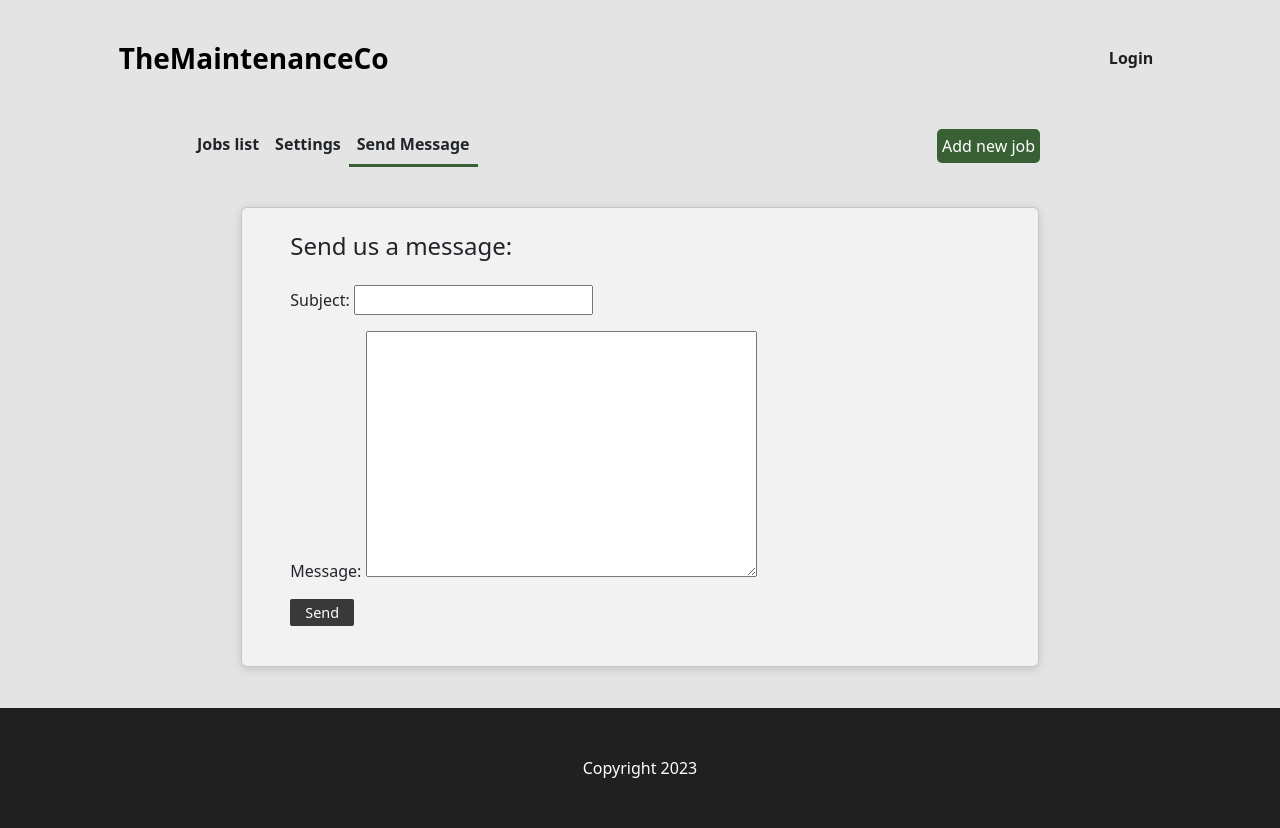
After one commit to andrebraga7/the-maintenance-co, a Django app: page /client/contact in a window 1280 px wide. The commit adds this page. Run offline with Django 3.2, Linux system fonts and the light colour scheme; some libraries are stand-ins or nearby versions.

Commit message:
Create the contact form view and use js to capture and reset form

```diff
--- a/client_dashboard/forms.py
+++ b/client_dashboard/forms.py
@@ -52,3 +52,8 @@ class EditJobForm(forms.ModelForm):
     class Meta:
         model = Job
         fields = ['description']
+
+
+class ContactForm(forms.Form):
+    subject = forms.CharField(max_length=100)
+    message = forms.CharField(widget=forms.Textarea)
--- a/client_dashboard/urls.py
+++ b/client_dashboard/urls.py
@@ -37,4 +37,5 @@ urlpatterns = [
     path(
         'client/jobs/request_<job_id>',
         views.RequestJobDeletion.as_view(), name='request_job_deletion'),
+    path('client/contact', views.Contact.as_view(), name='contact'),
 ]
--- a/client_dashboard/views/__init__.py
+++ b/client_dashboard/views/__init__.py
@@ -1,3 +1,4 @@
 from .jobs_list import *
 from .categories import *
 from .equipments import *
+from .contact import *
--- /dev/null
+++ b/client_dashboard/views/contact.py
@@ -0,0 +1,12 @@
+from django.shortcuts import render
+from django.views import View
+from ..forms import ContactForm
+
+
+class Contact(View):
+
+    def get(self, request):
+        return render(
+            request,
+            'client_dashboard/contact.html',
+            {'form': ContactForm()})
--- a/static/css/style.css
+++ b/static/css/style.css
@@ -282,3 +282,11 @@ a {
 .custom-link:hover {
     text-decoration: underline;
 }
+
+
+/* Forms */
+
+#form-sent {
+    color: white;
+    background-color: seagreen;
+}
--- a/static/js/script.js
+++ b/static/js/script.js
@@ -1,6 +1,6 @@
 $( document ).ready(function() {
 
-    // Add the stron-underline class to the active link or url.
+    // Add the strong-underline class to the active link or url.
     path = location.pathname;
 
     if (path == "/manager/jobs-list") {
@@ -18,6 +18,12 @@ $( document ).ready(function() {
     } else if (path == "/client/categories") {
         $("a[href$='/client/categories']").addClass("strong-underline")
         $("#dash_menu_2_toggle").html('Settings <i class="fa-solid fa-chevron-down"></i>')
+    } else if (path == "/client/categories") {
+        $("a[href$='/client/equipments']").addClass("strong-underline")
+        $("#dash_menu_2_toggle").html('Settings <i class="fa-solid fa-chevron-down"></i>')
+    } else if (path == "/client/contact") {
+        $("a[href$='/client/contact']").addClass("strong-underline")
+        $("#dash_menu_2_toggle").html('Send Message <i class="fa-solid fa-chevron-down"></i>')
     }
 
 
@@ -45,4 +51,12 @@ $( document ).ready(function() {
 
     })
 
+
+    // Capture the contact form
+    $('#contact-form').submit(function(event) {
+        event.preventDefault();
+        $('#form-sent').html('Your message was sent successfully!');
+        this.reset();
+    })
+
 });
--- a/templates/client_dashboard/client_dashboard_base.html
+++ b/templates/client_dashboard/client_dashboard_base.html
@@ -18,6 +18,9 @@
                             <li class="nav-item">
                                 <a href="{% url 'categories' %}" class="nav-link">Settings</a>
                             </li>
+                            <li class="nav-item">
+                                <a href="{% url 'contact' %}" class="nav-link">Send Message</a>
+                            </li>
                         </ul>
                     </div>
                 </div>
--- /dev/null
+++ b/templates/client_dashboard/contact.html
@@ -0,0 +1,27 @@
+{% extends "client_dashboard/client_dashboard_base.html" %}
+
+{% block client_content %}
+<div class="container-fluid">
+    <div class="row mt-2 p-4">
+        <div class="col-md-8 offset-md-2">
+            <div class="card" id="card-content">
+
+                <!-- Tabs content -->
+                <div class="card-body px-md-5 py-4">
+                    <h4>Send us a message:</h4>
+                    <div id="form-sent"></div>
+                    <div class="pt-3">
+                        <form id="contact-form" method="post">
+                            {% csrf_token %}
+                            {{ form.as_p }}
+                            <p>
+                                <button type="submit" class="grey-btn-small">Send</button>
+                            </p>
+                        </form>
+                    </div>
+                </div>
+            </div>
+        </div>
+    </div>
+</div>
+{% endblock %}
```
